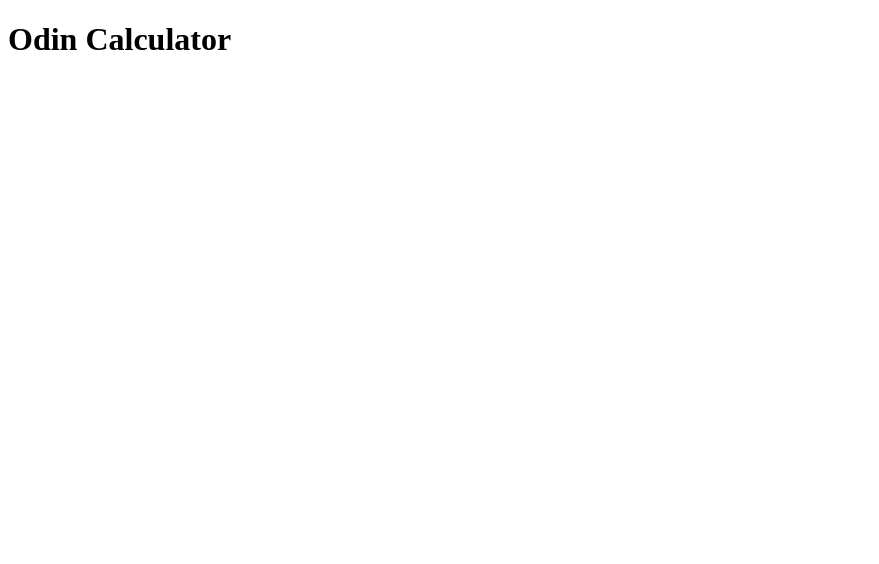
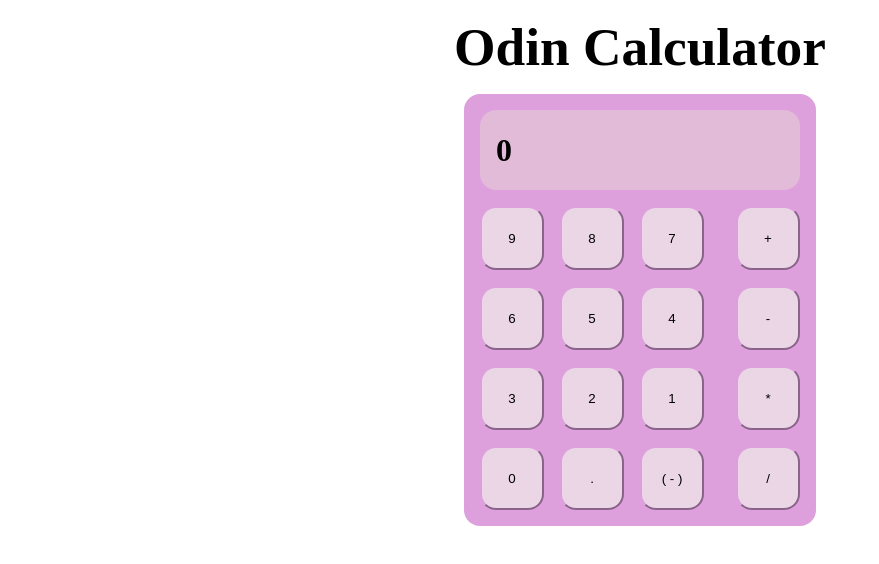
Before and after one commit to chewitt1/odin-calculator, a plain HTML site: page index.html in a window 1280 px wide. Shown: the whole page, without its empty margins (0-879 px from the left). Drawn offline with Linux system fonts and the light colour scheme.

Commit message:
Add Calculator UI

```diff
--- a/index.html
+++ b/index.html
@@ -9,6 +9,33 @@
     <link href="./style.css" rel="stylesheet">
 </head>
 <body>
-    <h1>Odin Calculator</h1>
+    <h1 class="title">Odin Calculator</h1>
+    <div class="calc-body">
+        <div class="calc-screen">
+            <h1 class="screen-text">0</h1>
+        </div>
+        <div class="buttons">
+            <div class="numbers">
+                <button>9</button>
+                <button>8</button>
+                <button>7</button>
+                <button>6</button>
+                <button>5</button>
+                <button>4</button>
+                <button>3</button>
+                <button>2</button>
+                <button>1</button>
+                <button>0</button>
+                <button>.</button>
+                <button>( - )</button>
+            </div>
+            <div class="operations">
+                <button>+</button>
+                <button>-</button>
+                <button>*</button>
+                <button>/</button>
+            </div>
+        </div>
+    </div>
 </body>
 </html>
--- a/script.js
+++ b/script.js
@@ -1,6 +1,3 @@
-let a = 3;
-let b = 3;
-let op = 0;
 function add(a, b){
     return a + b;
 }
@@ -17,9 +14,29 @@ function divide(a, b){
     return a / b;
 }
 
+function operate(a, b, op){
+    if(op == 0){
+        return add(a,b);
+    }
+    else if(op == 1){
+        return subtract(a,b);
+    }
+    else if(op == 2){
+        return multiply(a,b);
+    }
+    else{
+        return divide(a, b);
+    }
+}
+
+/*TEST
 let arr = [3, 3, 8, 35];
+let a = 3;
+let b = 3;
+let op = 0;
 
 console.log("Add: " + add(a, b));
 console.log("Subtract: " + subtract(a,b));
 console.log("Multiply: " + multiply(a,b));
 console.log("Divide: " + divide(a,b));
+*/
--- a/style.css
+++ b/style.css
@@ -0,0 +1,60 @@
+*{
+    margin: 0;
+    padding: 0;
+}
+
+body{
+    display: flex;
+    flex-direction: column;
+    align-items: center;
+}
+
+.title{
+    margin: 1rem 0;
+    font-size: 40pt;
+}
+
+.calc-body{
+    padding: 1rem;
+    background: plum;
+    border-radius: 1rem;
+}
+
+.calc-screen{
+    height: 10vh;
+    background: rgb(226, 187, 217);
+    margin-bottom: 1rem;
+    border-radius: 1rem;
+    display: flex;
+    align-items: center;
+    padding-left: 1rem;
+}
+
+.buttons{
+    display: flex;
+}
+
+.numbers{
+    display: flex;
+    flex-wrap: wrap;
+    gap: 1rem;
+    max-width: 20vw;
+}
+
+.operations{
+    display: flex;
+    flex-direction: column;
+    gap: 1rem;
+}
+
+button{
+    min-width: 4rem;
+    min-height: 4rem;
+    border-radius: 1rem;
+    border-color: plum;
+    background: rgb(234, 214, 229);
+}
+
+button:hover{
+    cursor: pointer;
+}
```
